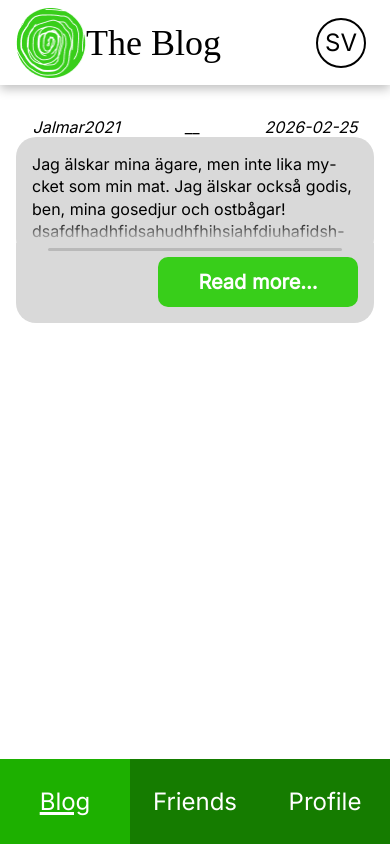
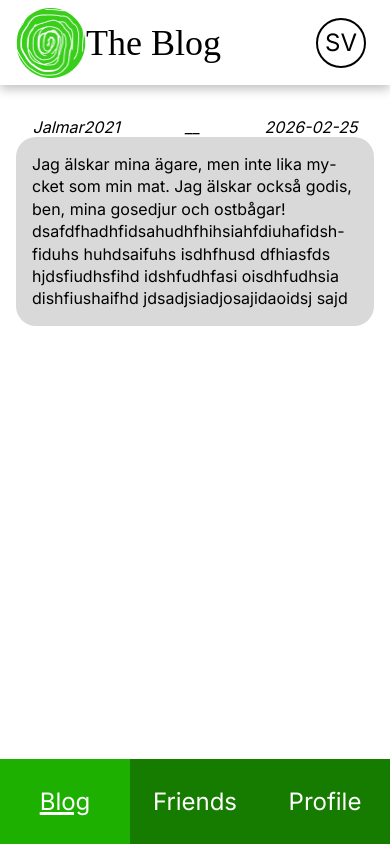
Before and after one commit to nils-nyberg/blog-express, a React (Vite) app in the folder frontend/: page / in a window 390 px wide. Built offline with nearby package versions, Linux system fonts and the light colour scheme; a web font is replaced by a local one.

Commit message:
Remove Read more button if text is too short for mobile view

```diff
--- a/frontend/src/components/blog/Post.tsx
+++ b/frontend/src/components/blog/Post.tsx
@@ -1,11 +1,6 @@
-import { useState } from "react";
-import { useTranslation } from "react-i18next";
+import PostContent from "./PostContent";
 
 function Post() {
-  const [isVisible, toggleVisibility] = useState<boolean>(false);
-
-  const { t } = useTranslation();
-
   // postData is temporary for UI development; Replace with real API-calls later.
   const postData = {
     user: "Jalmar2021",
@@ -14,16 +9,7 @@ function Post() {
     Jag älskar också godis, ben, mina gosedjur och ostbågar!
     dsafdfhadhfidsahudhfhihsiahfdiuhafidshfiduhs huhdsaifuhs isdhfhusd
     dfhiasfds hjdsfiudhsfihd idshfudhfasi oisdhfudhsia dishfiushaifhd
-    fdsuihafisduhaf idhsfiuhisdhf ihdsfiuhisdahf ihdsfihdsifuh iushfd
-    fhuisdhfihdsifua iushfihsdif sdhfiusdhfi iudshfiusdhfih idsuhfuid
-    fhuisdhfihdsifua iushfihsdif sdhfiusdhfi iudshfiusdhfih idsuhfuid
-    fhuisdhfihdsifua iushfihsdif sdhfiusdhfi iudshfiusdhfih idsuhfuid
-    fhuisdhfihdsifua iushfihsdif sdhfiusdhfi iudshfiusdhfih idsuhfuid
-    fhuisdhfihdsifua iushfihsdif sdhfiusdhfi iudshfiusdhfih idsuhfuid
-    fhuisdhfihdsifua iushfihsdif sdhfiusdhfi iudshfiusdhfih idsuhfuid
-    fhuisdhfihdsifua iushfihsdif sdhfiusdhfi iudshfiusdhfih idsuhfuid
-    fhuisdhfihdsifua iushfihsdif sdhfiusdhfi iudshfiusdhfih idsuhfuid
-    fhuisdhfihdsifua iushfihsdif sdhfiusdhfi iudshfiusdhfih idsuhfuid`,
+    jdsadjsiadjosajidaoidsj sajd`,
   };
 
   return (
@@ -33,22 +19,7 @@ function Post() {
         <span> __ </span>
         <p>{postData.date}</p>
       </div>
-      <div className={`post__content ${isVisible ? "" : "hidden"}`}>
-        <p className={`post__content-text ${isVisible ? "" : "hidden"}`}>
-          {postData.message}
-        </p>
-        <div>
-          <span></span>
-          <button
-            className="green-button"
-            onClick={() =>
-              isVisible ? toggleVisibility(false) : toggleVisibility(true)
-            }
-          >
-            {isVisible ? t("blog.post.readLess") : t("blog.post.readMore")}
-          </button>
-        </div>
-      </div>
+      <PostContent maxChars={300} content={postData.message} />
     </article>
   );
 }
--- /dev/null
+++ b/frontend/src/components/blog/PostContent.tsx
@@ -0,0 +1,40 @@
+import { useState } from "react";
+import { useTranslation } from "react-i18next";
+
+type Props = {
+  content: string;
+  maxChars: number;
+};
+
+function PostContent({ content, maxChars }: Props) {
+  const [isVisible, toggleVisibility] = useState<boolean>(false);
+
+  const { t } = useTranslation();
+
+  return content.length <= maxChars ? (
+    <>
+      <div className="post__content">
+        <p className="post__content-text">{content}</p>
+      </div>
+    </>
+  ) : (
+    <>
+      <div className={`post__content ${isVisible ? "" : "hidden"}`}>
+        <p className={`post__content-text ${isVisible ? "" : "hidden"}`}>
+          {content}
+        </p>
+        <div>
+          <span></span>
+          <button
+            className="green-button"
+            onClick={() => toggleVisibility(!isVisible)}
+          >
+            {isVisible ? t("blog.post.readLess") : t("blog.post.readMore")}
+          </button>
+        </div>
+      </div>
+    </>
+  );
+}
+
+export default PostContent;
--- a/frontend/src/styles/main.css
+++ b/frontend/src/styles/main.css
@@ -246,7 +246,7 @@ main {
   hyphens: auto;
 }
 .post__content-text {
-  --max-lines: 4;
+  --max-lines: 5;
   --line-height: 1.4;
   line-height: var(--line-height);
   position: relative;
--- a/frontend/src/styles/sass/blog.scss
+++ b/frontend/src/styles/sass/blog.scss
@@ -21,7 +21,7 @@
     hyphens: auto;
 
     &-text {
-      --max-lines: 4;
+      --max-lines: 5;
       --line-height: 1.4;
 
       line-height: var(--line-height);
```
